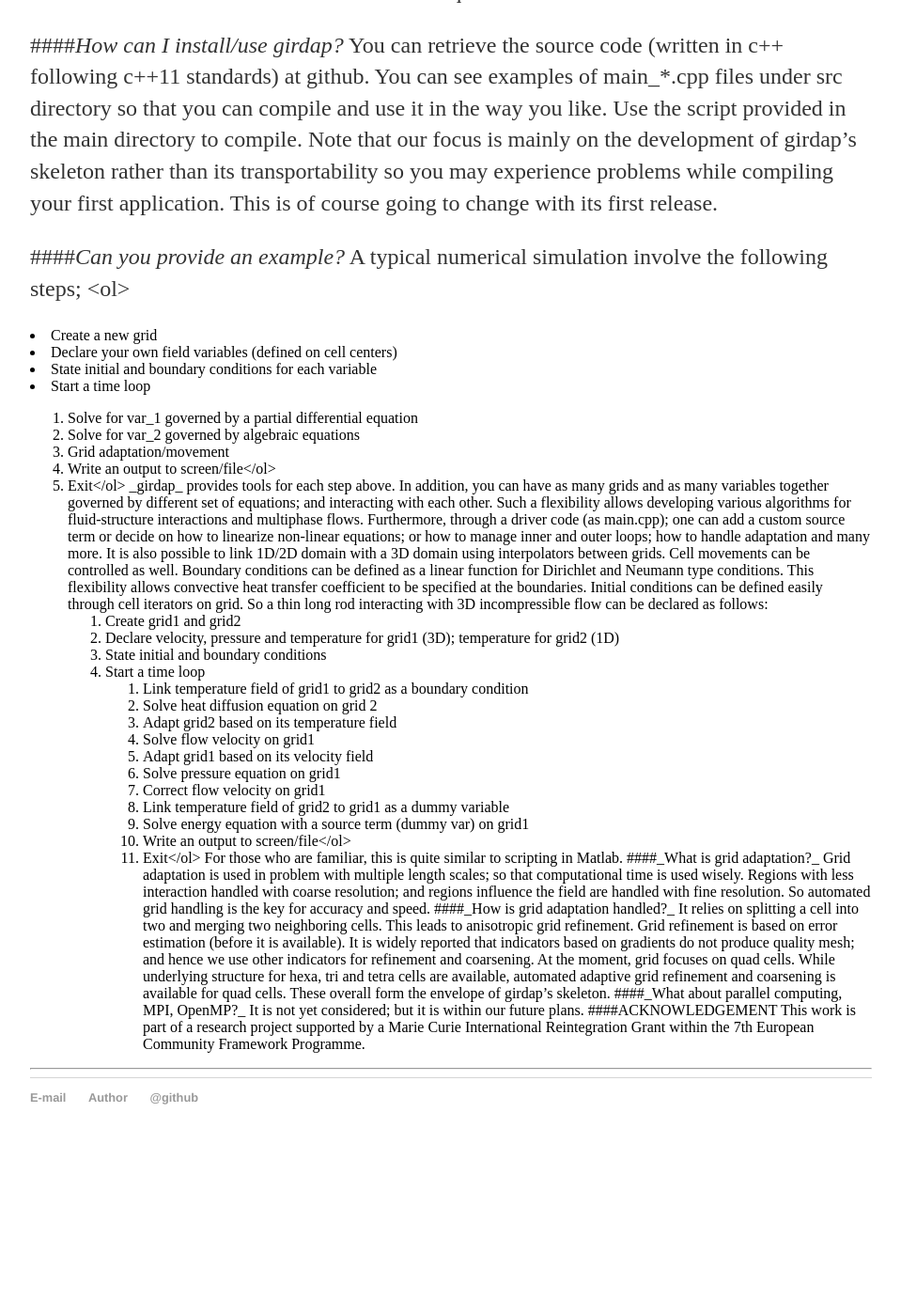
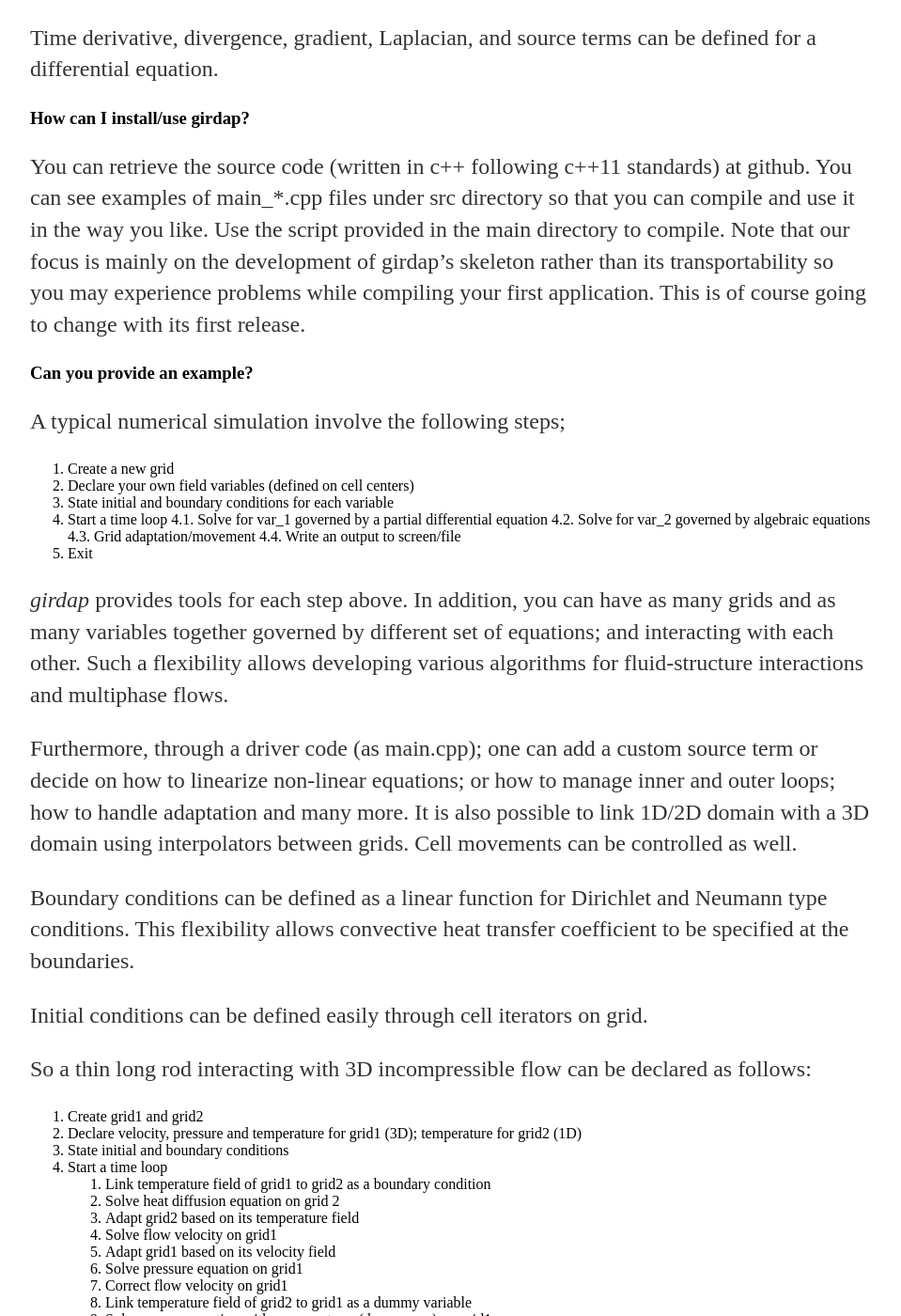
Before and after one commit to uzgoren/girdap, a Jekyll site: the page built from about/index.html, in a window 1280 px wide and 1400 px high, scrolled down 990 px. Shown: the whole window at 94% size, without its empty margins (160-1119 px from the left). Built offline with Jekyll 4.4.1, drawn with Linux system fonts in a browser that asks for light colours; before the commit the page ends 2225 px from its top, so only the background shows below that; some of the changed text lies outside the part shown.

Commit message:
layout content markdownify try

```diff
--- a/about/index.html
+++ b/about/index.html
@@ -3,38 +3,38 @@ layout: page
 title: About/FAQ
 ---
 {% capture md_content %}
-####_What is girdap?_
+### What is girdap?
 _girdap_ provides building blocks for numerical simulations of complex transport equations. Tools are built around a grid management platform connected to finite volume method based differential operators. girdap’s primary goals are (1) _flexibility_ and (2) _accuracy_.
 
-Flexible tools allow <b>researchers</b> to develop new numerical algorithms and <b>educators</b> to teach students existing algorithms. Tools provided aim to shift programming focus more on physics and numerical method to avoid time consuming programming details.
+Flexible tools allow *researchers* to develop new numerical algorithms and **educators** to teach students existing algorithms. Tools provided aim to shift programming focus more on physics and numerical method to avoid time consuming programming details.
 
 The accuracy is handled by automated grid refinement and coarsening based on the solution field.
 
 _girdap_ does not target audiences who would like to get immediate results for an engineering project. It involves a numerical algorithm development phase. Those who would like to skip such a development can refer to a commercial CFD/multiphysics software.
 
-####_Isn’t this done before?_
-Similar projects do exist. <a href=http://www.openfoam.org/>OpenFOAM</a> is one example; and another one is <a href=http:fenicsproject.org>FEniCS</a>. Please check them out. They are really good projects. girdap just offers another flavor.
+### Isn’t this done before?
+Similar projects do exist. [OpenFOAM](http://www.openfoam.org/) is one example; and another one is [FEniCS](http://fenicsproject.org). Please check them out. They are really good projects. girdap just offers another flavor.
 
-####_What does girdap mean?_
+### What does girdap mean?
 _girdap_ is not an acronym. It means whirlpool in Turkish.
 
-####_What operators are included?_
+### What operators are included?
 Time derivative, divergence, gradient, Laplacian, and source terms can be defined for a differential equation.
 
-####_How can I install/use girdap?_
+### How can I install/use girdap?
 You can retrieve the source code (written in c++ following c++11 standards) at github. You can see examples of main_*.cpp files under src directory so that you can compile and use it in the way you like. Use the script provided in the main directory to compile. Note that our focus is mainly on the development of girdap’s skeleton rather than its transportability so you may experience problems while compiling your first application. This is of course going to change with its first release.
 
-####_Can you provide an example?_
-A typical numerical simulation involve the following steps; <ol>
-<li>Create a new grid
-<li>Declare your own field variables (defined on cell centers)
-<li>State initial and boundary conditions for each variable
-<li>Start a time loop <ol>
-<li>Solve for var_1 governed by a partial differential equation
-<li>Solve for var_2 governed by algebraic equations
-<li>Grid adaptation/movement
-<li>Write an output to screen/file</ol>
-<li>Exit</ol>
+### Can you provide an example?
+A typical numerical simulation involve the following steps;
+1. Create a new grid
+2. Declare your own field variables (defined on cell centers)
+3. State initial and boundary conditions for each variable
+4. Start a time loop
+4.1. Solve for var_1 governed by a partial differential equation
+4.2. Solve for var_2 governed by algebraic equations
+4.3. Grid adaptation/movement
+4.4. Write an output to screen/file
+5. Exit
 
 _girdap_ provides tools for each step above. In addition, you can have as many grids and as many variables together governed by different set of equations; and interacting with each other. Such a flexibility allows developing various algorithms for fluid-structure interactions and multiphase flows.
 
```
